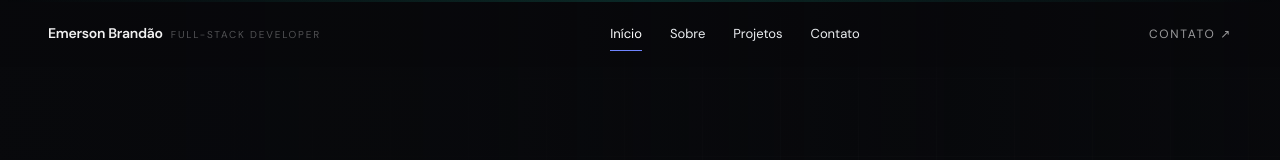
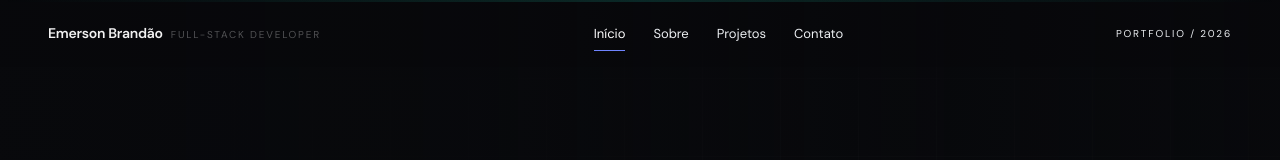
Before and after one commit to emersonbrandao058-dot/portfolio, a Next.js app: page / in a window 1280 px wide. Shown: the top 160 px of the page. Built offline with nearby package versions, Linux system fonts and the light colour scheme.

Commit message:
simplify nox header metadata

```diff
--- a/components/layout/Header.tsx
+++ b/components/layout/Header.tsx
@@ -69,14 +69,9 @@ export default function Header() {
             })}
           </ul>
 
-          <div className="hidden md:block">
-            <Link
-              href="/contato"
-              className="text-[12px] uppercase tracking-[0.14em] text-white/60 transition-colors hover:text-white"
-            >
-              Contato ↗
-            </Link>
-          </div>
+          <span className="hidden text-[10px] uppercase tracking-[0.18em] text-white/28 md:block">
+            Portfolio / 2026
+          </span>
 
           <button
             type="button"
```
